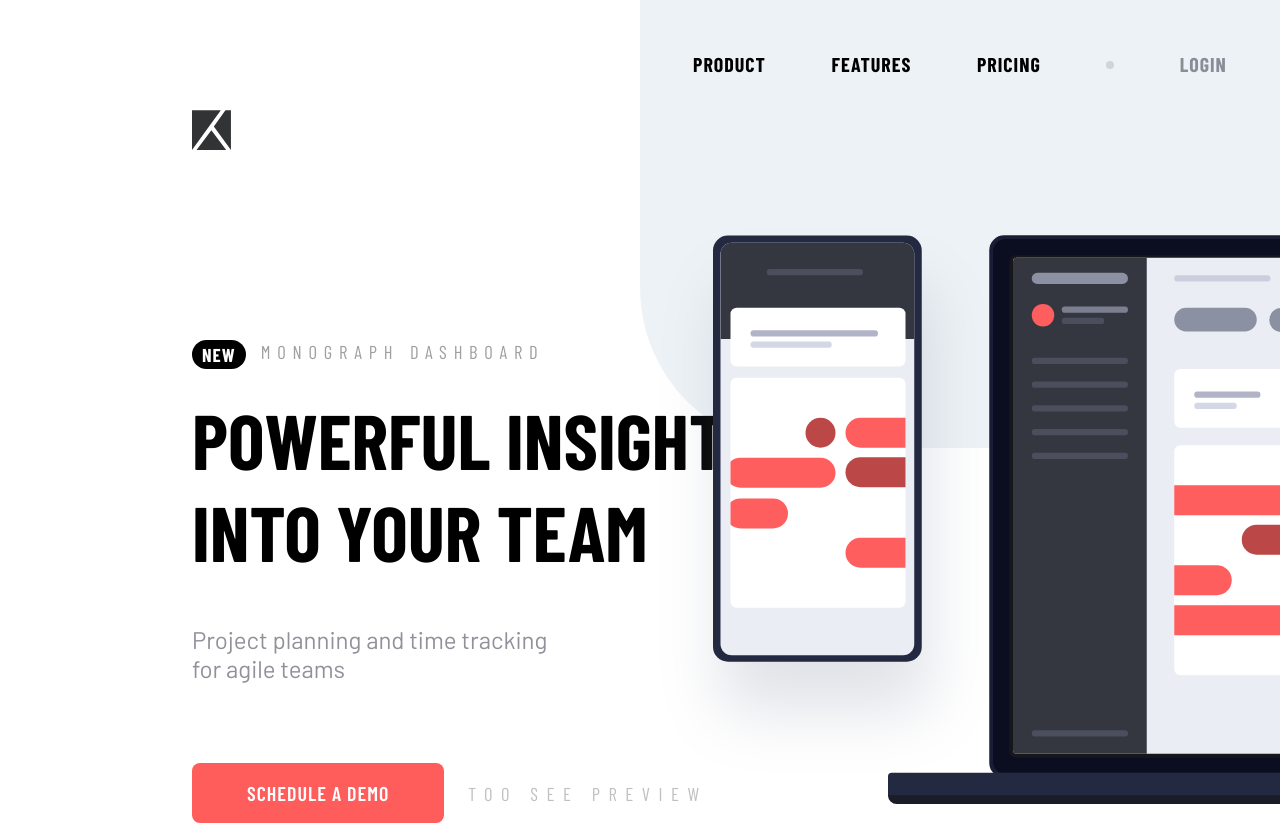
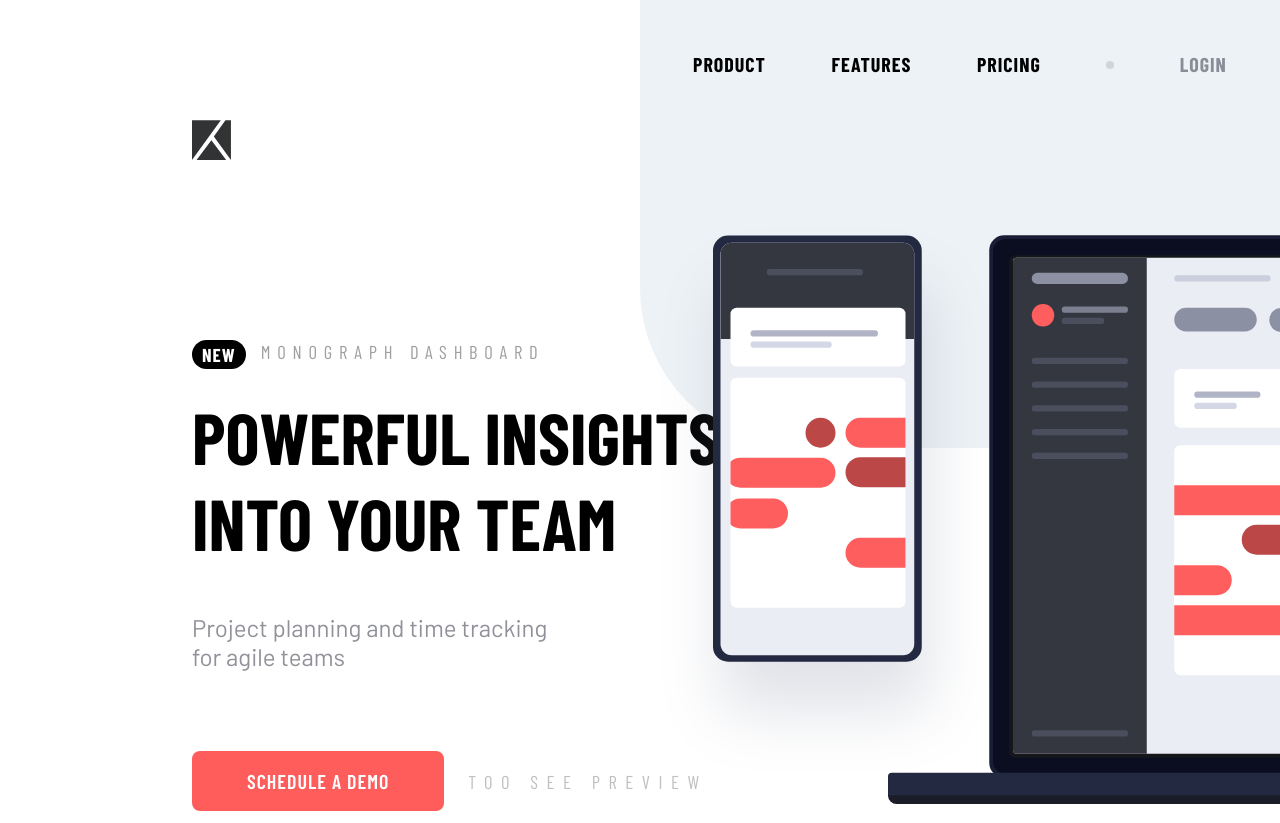
Before and after one commit to certified-fmukona/ProjectTrackingIntroComponent, a plain HTML site: page index.html in a window 1280 px wide. Shown: the top 823 px of the page. Drawn offline with nearby package versions, Linux system fonts and the light colour scheme; a web font is replaced by a local one.

Commit message:
why are changes not being made

```diff
--- a/style.css
+++ b/style.css
@@ -9,7 +9,7 @@
     max-width: 100vw;
     max-height: 100vh;
     overflow-x: hidden;
-    overflow-y: hidden;
+    /* overflow-y: hidden; */
 }
 
 .left {
@@ -20,11 +20,11 @@
 
 .left > * {
     position: relative;
-    left: 12em;
+    left: 15vw;
 }
 
 #icon {
-    top: 6.9em;
+    top: 15vh;
     width: 40px;
     height: auto;
 }
@@ -43,7 +43,7 @@
 
 .text h1 {
     position: relative;
-    font-size: 58pt;
+    font-size: 4.5em;
     text-transform: uppercase;
     /* top: 1em; */
     font-family: "Barlow Condensed";
```
